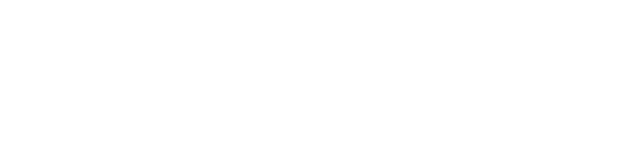
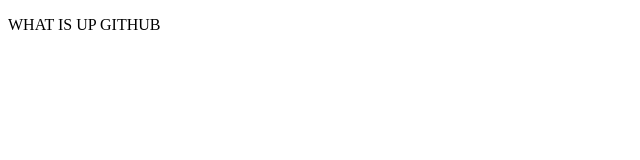
Before and after one commit to lappogutidev/hello-world, a plain HTML site: page index.html in a window 1280 px wide. Shown: the whole page, without its empty margins (0-640 px from the left). Drawn offline with Linux system fonts and the light colour scheme.

Commit message:
added p element

```diff
--- a/index.html
+++ b/index.html
@@ -5,6 +5,6 @@
   </head>
 
   <body>
-
+    <p>WHAT IS UP GITHUB</p>
   </body>
 </html>
```
